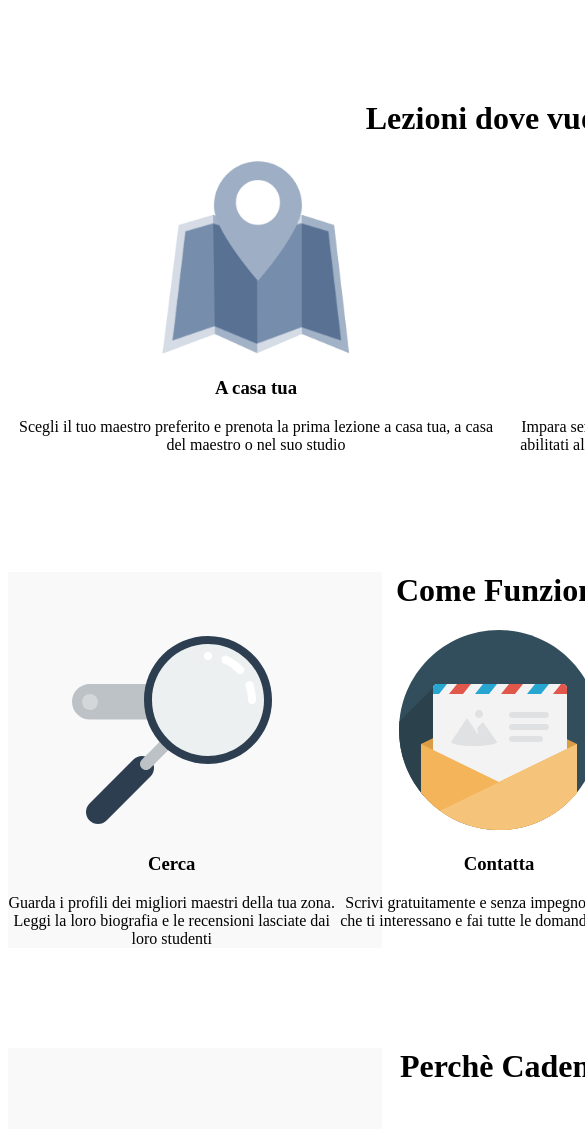
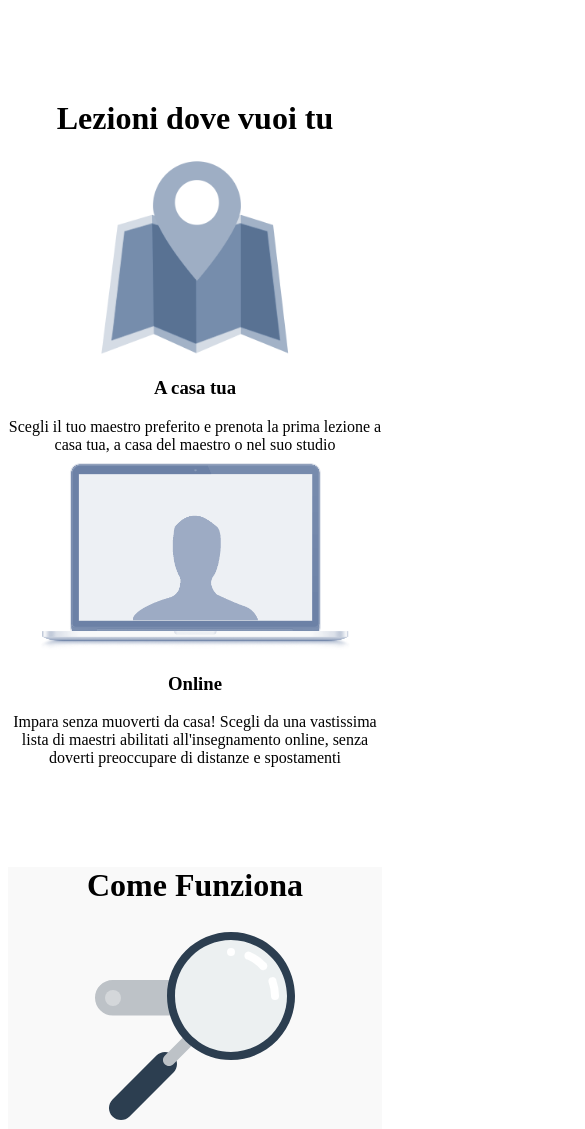
Before and after one commit to niccolo-delfino/html-css-resp-wannabe, a plain HTML site: page index.html in a window 390 px wide. Shown: the top 1129 px of the page, 585 px wide, since content can reach past the window. Drawn offline with Linux system fonts and the light colour scheme.

Commit message:
Mobile version ok

```diff
--- a/style.css
+++ b/style.css
@@ -71,3 +71,23 @@ img {
 .clear {
   clear: both;
 }
+
+
+@media screen and (max-width: 420px) {
+
+  .row{
+    width: 100%
+  }
+
+  #lezioni .row>.left,
+  #lezioni .row>.right {
+    width: 100%;
+  }
+
+  #steps .row>.left,
+  #steps .row>.central,
+  #steps .row>.right {
+    width: 100%;
+  }
+
+}
```
